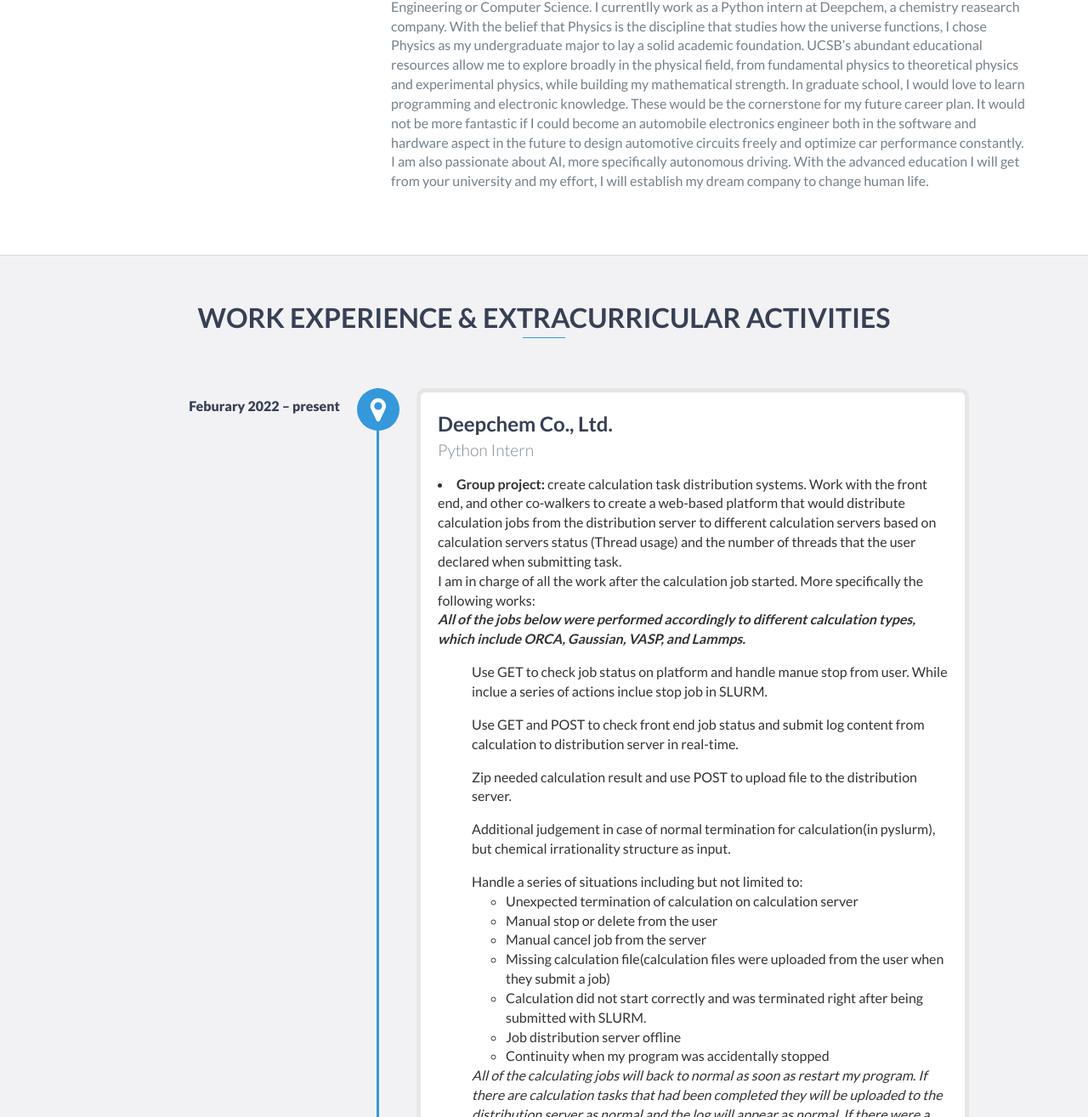
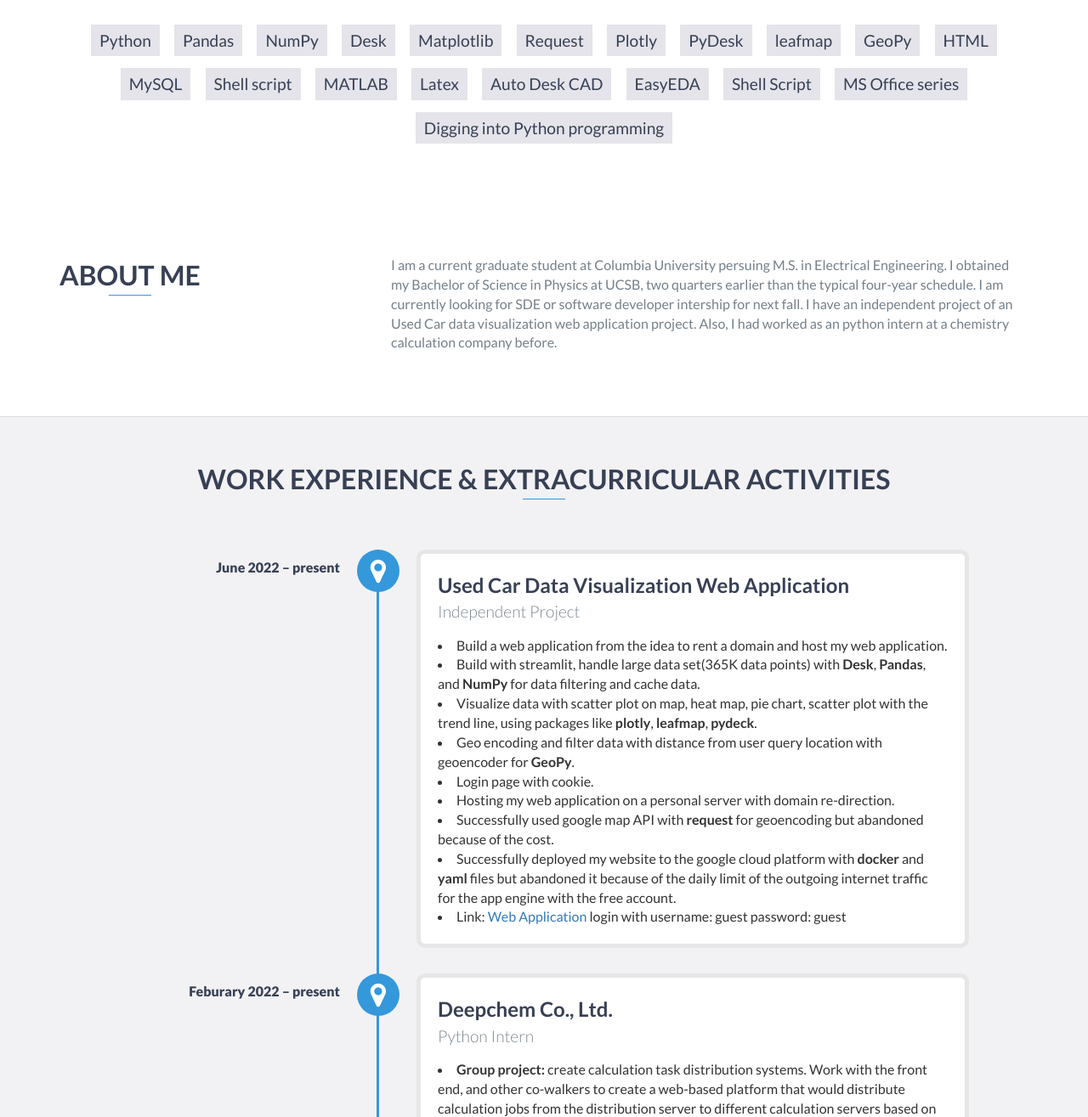
Before and after one commit to Yutao-Zhou/CV, a website: page index.html in a window 1280 px wide. Shown: the part 569-1884 px from the top of the page at 85% size. Drawn offline with nearby package versions, Linux system fonts and the light colour scheme; no server answers.

Commit message:
Adjustment for SDE

```diff
--- a/index.html
+++ b/index.html
@@ -23,6 +23,9 @@
         </div>
         <ul id="menu" class="shadow">
             <li>
+                <a href="#skills"><b style="font-size:15px">Skills</b></a>
+            </li>
+            <li>
                 <a href="#about"><b style="font-size:15px">About</b></a>
             </li>
             <li>
@@ -38,10 +41,7 @@
                 <a href="#projects"><b style="font-size:15px">Projects</b></a>
             </li>
             <li>
-                <a href="#skills"><b style="font-size:15px">Skills</b></a>
-            </li>
-            <li>
-                <a href="#about"><b style="font-size:15px">Effort In Diversity</b></a>
+                <a href="#projects"><b style="font-size:15px">Effort In Diversity</b></a>
             </li>
             <li>
                 <a href="#contact"><b style="font-size:15px">Contact</b></a>
@@ -52,6 +52,7 @@
     <div id="lead">
         <div id="lead-content">
             <h1><b style="font-size:50px">Yutao Zhou</b></h1>
+            <h2><b style="font-size:30px">M.S. in Electrical Engineering at Columbia University</b></h2>
             <h2><b style="font-size:30px">B.S. in Physics at UC Santa Barbara</b></h2>
             <a href="CV.pdf" class="btn-rounded-white">Download Resume</a>
         </div>
@@ -67,7 +68,31 @@
         <!-- End #lead-down -->
     </div>
     <!-- End #lead -->
-
+    <div id="skills">
+        <h2 class="heading"><b>SKILLS & PACKAGES</b></h2>
+        <ul>
+            <li>Python</li>
+            <li>Pandas</li>
+            <li>NumPy</li>
+            <li>Desk</li>
+            <li>Matplotlib</li>
+            <li>Request</li>
+            <li>Plotly</li>
+            <li>PyDesk</li>
+            <li>leafmap</li>
+            <li>GeoPy</li>
+            <li>HTML</li>
+            <li>MySQL</li>
+            <li>Shell script</li>
+            <li>MATLAB</li>
+            <li>Latex</li>
+            <li>Auto Desk CAD</li>
+            <li>EasyEDA</li>
+            <li>Shell Script</li>
+            <li>MS Office series</li>
+            <li>Digging into Python programming</li>
+        </ul>
+    </div>
     <div id="about">
         <div class="container">
             <div class="row">
@@ -76,7 +101,7 @@
                 </div>
                 <div class="col-md-8">
                     <p>
-                        I graduated in December 2021, two quarters earlier than the typical four-year schedule. I obtained my Bachelor of Science in Physics at UCSB. I will pursue a Master of Science degree in Electrical and Computer Engineering or Computer Science. I currentlly work as a Python intern at Deepchem, a chemistry reasearch company. With the belief that Physics is the discipline that studies how the universe functions, I chose Physics as my undergraduate major to lay a solid academic foundation. UCSB’s abundant educational resources allow me to explore broadly in the physical field, from fundamental physics to theoretical physics and experimental physics, while building my mathematical strength. In graduate school, I would love to learn programming and electronic knowledge. These would be the cornerstone for my future career plan. It would not be more fantastic if I could become an automobile electronics engineer both in the software and hardware aspect in the future to design automotive circuits freely and optimize car performance constantly. I am also passionate about AI, more specifically autonomous driving. With the advanced education I will get from your university and my effort, I will establish my dream company to change human life.
+                        I am a current graduate student at Columbia University persuing M.S. in Electrical Engineering. I obtained my Bachelor of Science in Physics at UCSB, two quarters earlier than the typical four-year schedule. I am currently looking for SDE or software developer intership for next fall. I have an independent project of an Used Car data visualization web application project. Also, I had worked as an python intern at a chemistry calculation company before.
                     </p>
                 </div>
             </div>
@@ -86,8 +111,38 @@
     <div id="experience" class="background-alt">
         <h2 class="heading"><b>WORK EXPERIENCE & EXTRACURRICULAR ACTIVITIES</b></h2>
         <div id="experience-timeline">
+            <div data-date="June 2022 – present">
+                <h3><b>Used Car Data Visualization Web Application</b></h3>
+                <h4>Independent Project</h4>
+                <li>
+                    Build a web application from the idea to rent a domain and host my web application.
+                </li>
+                <li>
+                    Build with streamlit, handle large data set(365K data points) with <b>Desk</b>, <b>Pandas</b>, and <b>NumPy</b> for data filtering and cache data.
+                </li>
+                <li>
+                    Visualize data with scatter plot on map, heat map, pie chart, scatter plot with the trend line, using packages like <b>plotly</b>, <b>leafmap</b>, <b>pydeck</b>.
+                </li>
+                <li>
+                    Geo encoding and filter data with distance from user query location with geoencoder for <b>GeoPy</b>.
+                </li>
+                <li>
+                    Login page with cookie.
+                </li>
+                <li>
+                    Hosting my web application on a personal server with domain re-direction.
+                </li>
+                <li>
+                    Successfully used google map API with <b>request</b> for geoencoding but abandoned because of the cost.
+                </li>
+                <li>
+                    Successfully deployed my website to the google cloud platform with <b>docker</b> and <b>yaml</b> files but abandoned it because of the daily limit of the outgoing internet traffic for the app engine with the free account.
+                </li>
+                <li>
+                    Link: <a href="http://www.auto-showroom.com">Web Application</a> login with username: guest password: guest
+                </li>
+            </div>
             <div data-date="Feburary 2022 – present">
-
                 <h3><b>Deepchem Co., Ltd.</b></h3>
                 <h4>Python Intern</h4>
                                 <li>
@@ -96,13 +151,13 @@
                         All of the jobs below were performed accordingly to different calculation types, which include ORCA, Gaussian, VASP, and Lammps.
                     </em></b>
                     <ul>
-                        Use GET to check job status on platform and handle manue stop from user. While inclue a series of actions inclue stop job in SLURM.
+                        Use <b>GET</b> to check job status on the platform and handle manual stop from the user. While including a series of actions include stop job in <b>SLURM</b>.
                     </ul>
                     <ul>
-                        Use GET and POST to check front end job status and submit log content from calculation to distribution server in real-time.
+                        Use <b>GET</b> and <b>POST</b> to check front-end job status and submit log content from calculation to the distribution server in real-time
                     </ul>
                     <ul>
-                        Zip needed calculation result and use POST to upload file to the distribution server.
+                        Zip needed calculation results and use <b>POST</b> to upload files to the distribution server.
                     </ul>
                     <ul>
                         Additional judgement in case of normal termination for calculation(in pyslurm), but chemical irrationality structure as input.
@@ -120,10 +175,10 @@
                                 Manual cancel job from the server
                             </li>
                             <li>
-                                Missing calculation file(calculation files were uploaded from the user when they submit a job)
+                                MMissing calculation file(calculation files were uploaded from the user when they submit a job)
                             </li>
                             <li>
-                                Calculation did not start correctly and was terminated right after being submitted with SLURM.
+                                The calculation did not start correctly and was terminated right after being submitted with SLURM
                             </li>
                             <li>
                                 Job distribution server offline
@@ -436,27 +491,8 @@
         </div>
     </div>
     <!-- End #projects -->
-    <div id="skills">
-        <h2 class="heading"><b>SKILLS & SPECIALTIES</b></h2>
-        <ul>
-            <li>Python</li>
-            <li>MATLAB</li>
-            <li>Latex</li>
-            <li>Auto Desk CAD</li>
-            <li>EasyEDA</li>
-            <li>Shell Script</li>
-            <li>MS Office series</li>
-            <li>Chinese Mandarin (Native)</li>
-            <li>English (Proficiently fluent)</li>
-            <li>Golf</li>
-            <li>Bowling</li>
-            <li>Karting</li>
-            <li>Singing</li>
-            <li>Archery</li>
-            <li>Reading</li>
-            <li>Digging into Python programming</li>
-        </ul>
-    <div id="skills">
+
+    <div id="projects">
         <h2 class="heading"><b>EFFORT IN DIVERSITY</b></h2>
         <ul>
             Once I shared an accommodation with a white and a black student for almost a year. I noticed that the white student rarely talked to his African American roommate; when he spoke, he spoke primarily to me. His intentional ignoring created a peculiar atmosphere in the dormitory and made the my colored brother very uncomfortable, who protested in his own way by avoiding communication with him. This experience of living in a multi-racial environment echoes what I learn from the book Invisible Man and my readings for the course BLST 36 such as The Bluest Eye. I have become fully aware that ethnic and racial discrimination does not necessarily take a vocal or manifest form. It could be expressed by silence, by actions that should be taken but are not, and most horribly, by pretending that the inequality does not exist. My personal experience always reminds me that despite being a ‘melting pot’, the US is haunted by the problem of racial inequality, even in California which is more liberal and with greater diversity.
@@ -479,9 +515,6 @@
         </li>
         <li style="color:whitesmoke;">
             Tel: +1 805-637-1617
-        </li>
-        <li style="color:whitesmoke;">
-            Portfolio Course Project:https://yutaozhouwriting2.weebly.com/
         </li>
         </b>
         <br>
```
Also changed, not shown: 1 other file.
